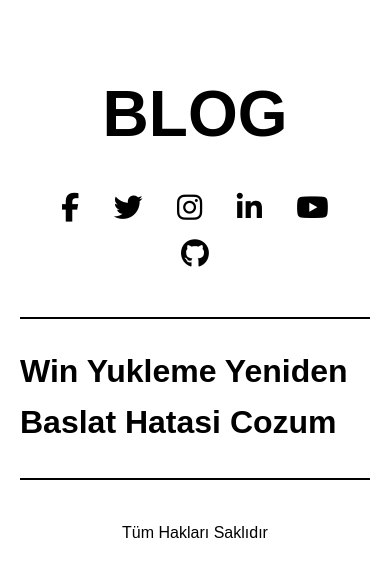
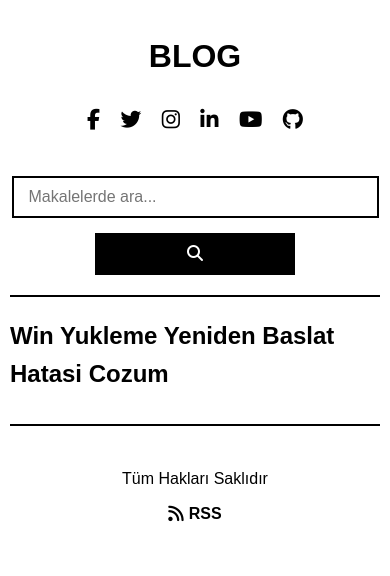
Before and after one commit to xacndeveloper/xacndeveloper.github.io, a plain HTML site: page index.html in a window 390 px wide. Drawn offline with Linux system fonts and the light colour scheme.

Commit message:
Blog güncellendi - 23.08.2025 14:23

```diff
--- a/index.html
+++ b/index.html
@@ -43,6 +43,9 @@
     <!-- Canonical URL -->
     <link rel="canonical" href="https://xacndeveloper.github.io">
 
+    <!-- RSS Feed -->
+    <link rel="alternate" type="application/rss+xml" title="Xacn Blog RSS Feed" href="https://xacndeveloper.github.io/rss.xml">
+
     <!-- Stylesheets -->
     <link rel="stylesheet" href="https://cdnjs.cloudflare.com/ajax/libs/font-awesome/6.5.2/css/all.min.css">
     <link rel="stylesheet" href="style.css">
@@ -74,6 +77,12 @@
             <a href="#"><i class="fab fa-youtube"></i></a>
             <a href="#"><i class="fab fa-github"></i></a>
         </div>
+        <div class="search-container">
+            <input type="text" id="searchInput" placeholder="Makalelerde ara..." class="search-input">
+            <button id="searchButton" class="search-button">
+                <i class="fas fa-search"></i>
+            </button>
+        </div>
         <hr class="divider">
         <div id="posts-list">
 
@@ -84,7 +93,60 @@
 
         </div>
         <hr class="divider">
-        <footer><p>Tüm Hakları Saklıdır</p></footer>
+        <footer>
+            <p>Tüm Hakları Saklıdır</p>
+            <p><a href="rss.xml" class="rss-link"><i class="fas fa-rss"></i> RSS</a></p>
+        </footer>
     </div>
+
+    <script>
+        // Arama fonksiyonalitesi
+        document.addEventListener('DOMContentLoaded', function() {
+            const searchInput = document.getElementById('searchInput');
+            const searchButton = document.getElementById('searchButton');
+            const postsList = document.getElementById('posts-list');
+            const allPosts = Array.from(postsList.querySelectorAll('.post-link'));
+
+            function performSearch() {
+                const searchTerm = searchInput.value.toLowerCase().trim();
+
+                if (searchTerm === '') {
+                    // Tüm postları göster
+                    allPosts.forEach(post => {
+                        post.style.display = 'block';
+                    });
+                    return;
+                }
+
+                allPosts.forEach(post => {
+                    const title = post.querySelector('h2').textContent.toLowerCase();
+                    const description = post.querySelector('p').textContent.toLowerCase();
+
+                    if (title.includes(searchTerm) || description.includes(searchTerm)) {
+                        post.style.display = 'block';
+                    } else {
+                        post.style.display = 'none';
+                    }
+                });
+            }
+
+            // Arama butonuna tıklama
+            searchButton.addEventListener('click', performSearch);
+
+            // Enter tuşuna basma
+            searchInput.addEventListener('keypress', function(e) {
+                if (e.key === 'Enter') {
+                    performSearch();
+                }
+            });
+
+            // Gerçek zamanlı arama (isteğe bağlı)
+            searchInput.addEventListener('input', function() {
+                // Kısa bir gecikme ile arama yap
+                clearTimeout(this.searchTimeout);
+                this.searchTimeout = setTimeout(performSearch, 300);
+            });
+        });
+    </script>
 </body>
 </html>
--- a/style.css
+++ b/style.css
@@ -39,6 +39,53 @@ body {
     margin: 0 15px;
     font-size: 1.8em;
     text-decoration: none;
+}
+
+/* Arama Çubuğu Stilleri */
+.search-container {
+    display: flex;
+    justify-content: center;
+    align-items: center;
+    margin: 20px 0;
+    gap: 10px;
+}
+
+.search-input {
+    padding: 12px 20px;
+    font-size: 1.1em;
+    border: 2px solid #000;
+    border-radius: 0;
+    background: #fff;
+    width: 300px;
+    max-width: 80%;
+    outline: none;
+    font-family: inherit;
+}
+
+.search-input:focus {
+    border-color: #333;
+    box-shadow: 0 0 5px rgba(0,0,0,0.2);
+}
+
+.search-button {
+    padding: 12px 16px;
+    font-size: 1.1em;
+    border: 2px solid #000;
+    border-radius: 0;
+    background: #000;
+    color: #fff;
+    cursor: pointer;
+    outline: none;
+    transition: all 0.2s ease;
+}
+
+.search-button:hover {
+    background: #333;
+    border-color: #333;
+}
+
+.search-button:active {
+    transform: translateY(1px);
 }
 
 .divider {
@@ -186,3 +233,85 @@ footer {
     text-align: center;
     margin-top: 40px;
 }
+
+footer p {
+    margin: 10px 0;
+}
+
+.rss-link {
+    color: #000;
+    text-decoration: none;
+    font-weight: bold;
+    display: inline-flex;
+    align-items: center;
+    gap: 5px;
+}
+
+.rss-link:hover {
+    color: #ff6600;
+    text-decoration: underline;
+}
+
+.rss-link i {
+    font-size: 1.1em;
+}
+
+/* Responsive Design */
+@media (max-width: 768px) {
+    .blog-title {
+        font-size: 2.5em;
+    }
+
+    .social-icons a {
+        margin: 0 10px;
+        font-size: 1.5em;
+    }
+
+    .search-container {
+        flex-direction: column;
+        gap: 15px;
+    }
+
+    .search-input {
+        width: 90%;
+        max-width: none;
+    }
+
+    .search-button {
+        width: 90%;
+        max-width: 200px;
+    }
+
+    .post-link h2 {
+        font-size: 1.5em;
+    }
+
+    .post-link p {
+        font-size: 1em;
+    }
+}
+
+@media (max-width: 480px) {
+    body {
+        padding: 10px;
+    }
+
+    .blog-title {
+        font-size: 2em;
+    }
+
+    .social-icons a {
+        margin: 0 8px;
+        font-size: 1.3em;
+    }
+
+    .search-input {
+        padding: 10px 15px;
+        font-size: 1em;
+    }
+
+    .search-button {
+        padding: 10px 14px;
+        font-size: 1em;
+    }
+}
```
Also changed, not shown: rss.xml (added, +22 -0 lines).
